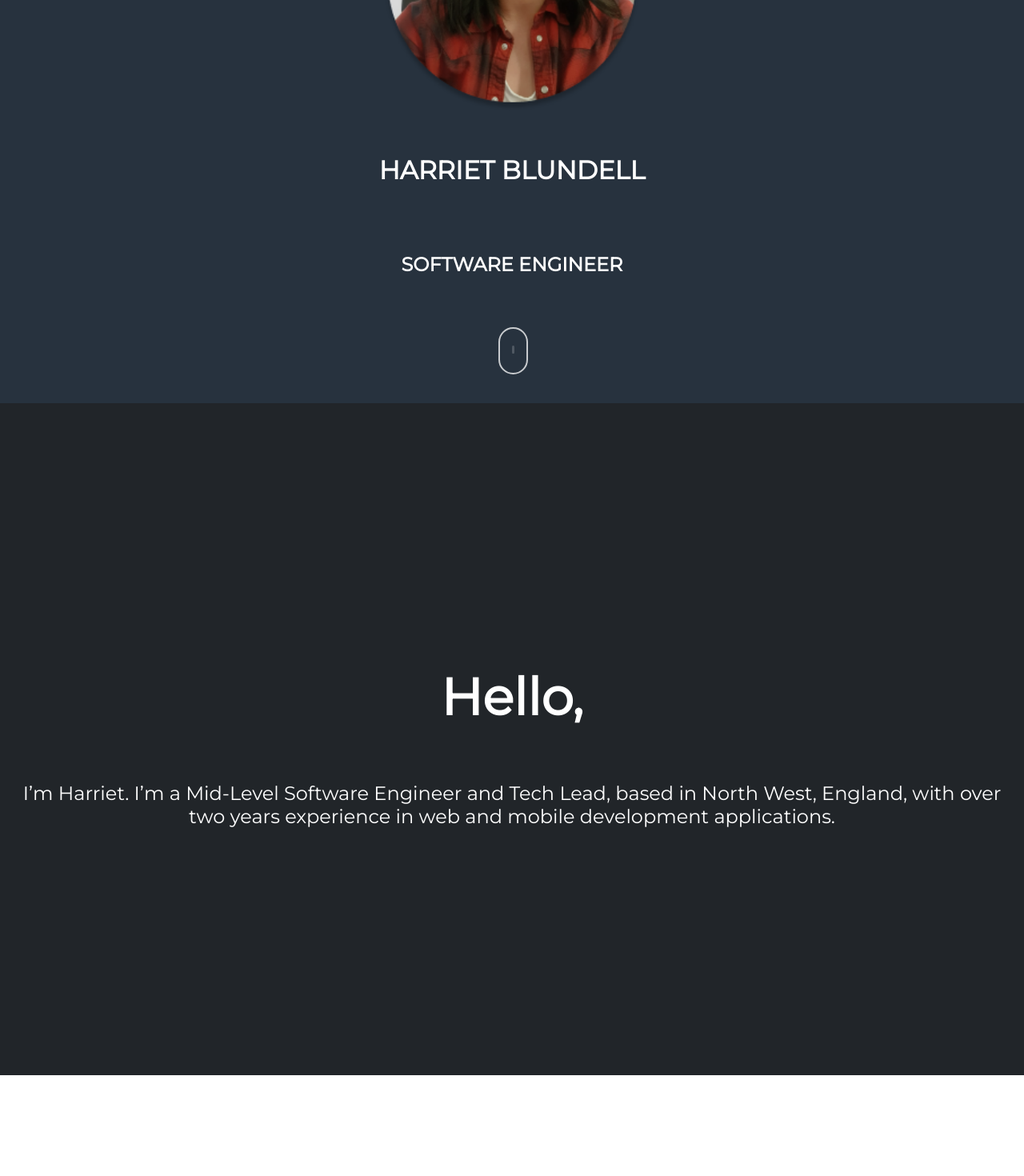
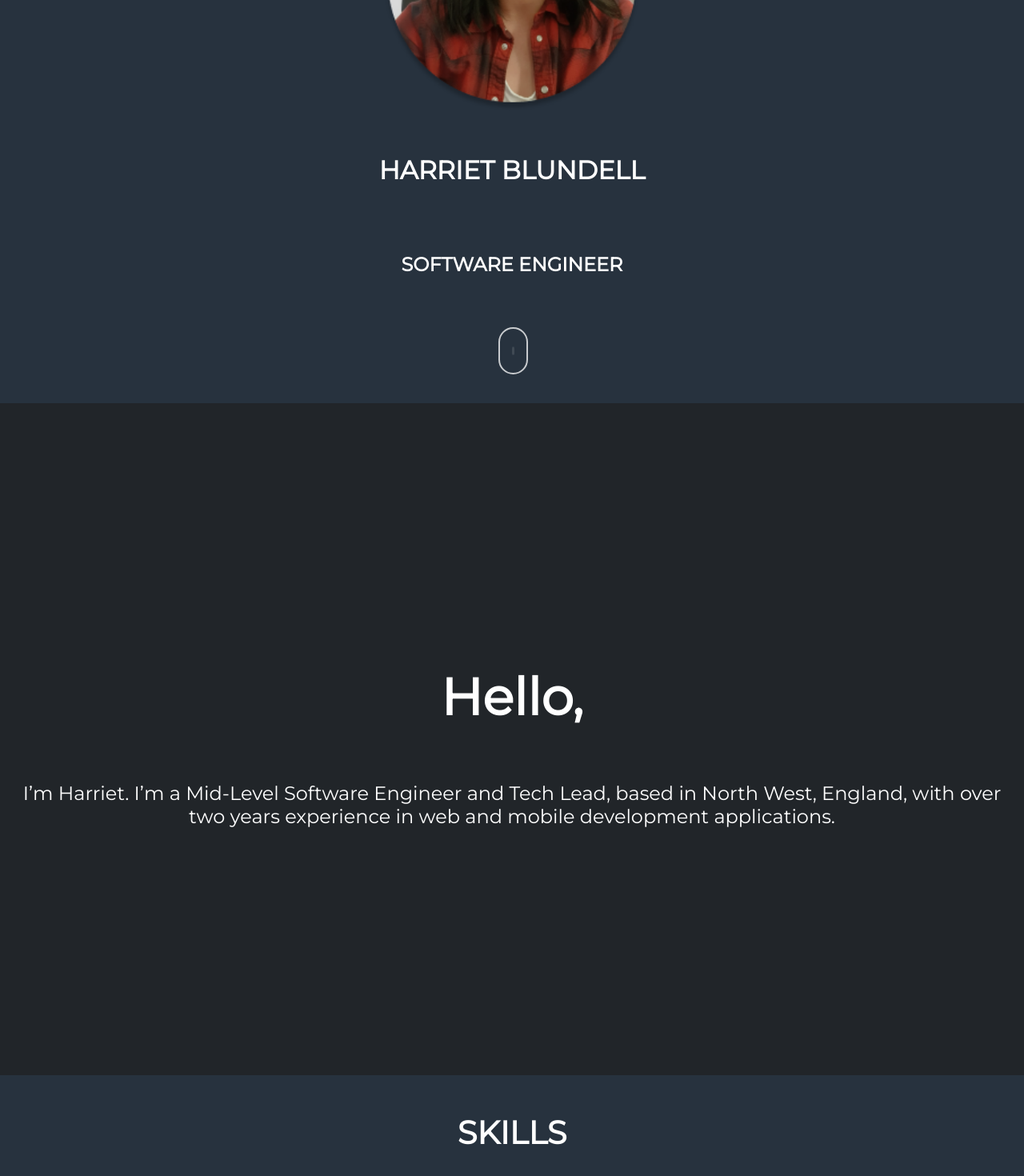
Before and after one commit to Harriet-Blundell/Portfolio, a React (Create React App) app: page / in a window 1280 px wide. Shown: the part 336-1806 px from the top of the page at 80% size. Before the commit the page ends 1680 px from the top, so only its background shows below. Built offline with nearby package versions, Linux system fonts and the light colour scheme.

Commit message:
WIP
- Move SharedStyles folder outside of components
- Add third screen
- Install Swiper

```diff
--- a/package.json
+++ b/package.json
@@ -10,6 +10,7 @@
     "react-dom": "^18.2.0",
     "react-scripts": "5.0.1",
     "styled-components": "^5.3.6",
+    "swiper": "^8.4.4",
     "web-vitals": "^2.1.4"
   },
   "scripts": {
--- a/src/App.js
+++ b/src/App.js
@@ -1,11 +1,13 @@
 import FirstScreen from "./components/FirstScreen";
 import SecondScreen from "./components/SecondScreen";
+import ThirdScreen from "./components/ThirdScreen";
 
 function App() {
   return (
     <>
       <FirstScreen />
       <SecondScreen />
+      <ThirdScreen />
     </>
   );
 }
--- a/src/components/SharedStyles.js
+++ b/src/SharedStyles.js
@@ -5,7 +5,7 @@ export const Wrapper = styled.div`
   height: 100vh;
   display: flex;
   align-items: center;
-  justify-content: center;
+  justify-content: ${props => props.content};
   flex-direction: column;
   padding: 20px;
 `;
--- a/src/components/FirstScreen.jsx
+++ b/src/components/FirstScreen.jsx
@@ -1,6 +1,6 @@
 import styled from 'styled-components';
 import displayPicture from '../assets/displayPicture@1x.png';
-import { Wrapper } from './SharedStyles';
+import { Wrapper } from '../SharedStyles';
 
 const Title = styled.h1`
   font-size: 2rem;
@@ -65,7 +65,7 @@ const Scroller = styled.div`
 
 export default function firstScreen() {
   return (
-    <Wrapper primary>
+    <Wrapper primary content={"center"}>
       <DisplayPicture src={displayPicture} />
       <Title>
         HARRIET BLUNDELL
--- a/src/components/SecondScreen.jsx
+++ b/src/components/SecondScreen.jsx
@@ -1,6 +1,6 @@
 import React from 'react';
 import styled from 'styled-components';
-import { Wrapper } from './SharedStyles';
+import { Wrapper } from '../SharedStyles';
 
 const ContentTitle = styled.h1`
   font-size: 4rem;
@@ -17,7 +17,7 @@ const Content = styled.p`
 
 export default function SecondScreen() {
   return (
-    <Wrapper secondary>
+    <Wrapper secondary content={"center"}>
       <ContentTitle>Hello,</ContentTitle>
       <Content>
         I’m Harriet. I’m a Mid-Level Software Engineer and Tech Lead, based in North West, England, with over two years experience in web and mobile development applications.
--- /dev/null
+++ b/src/components/ThirdScreen.jsx
@@ -0,0 +1,21 @@
+import React from 'react';
+import { Wrapper } from '../SharedStyles';
+import styled from 'styled-components';
+
+const Title = styled.h1`
+  font-size: 2.5rem;
+  color: #FFFFFF;
+  font-family: 'Montserrat', sans-serif;
+`;
+
+export default function ThirdScreen() {
+  return (
+    <Wrapper primary content={"flex-start"}>
+      <Title>
+        SKILLS
+      </Title>
+    </Wrapper>
+  )
+}
+
+/* IMPLEMENT SWIPER */
```
Also changed, not shown: 1 other file (tests, documents, lock files or other folders).
